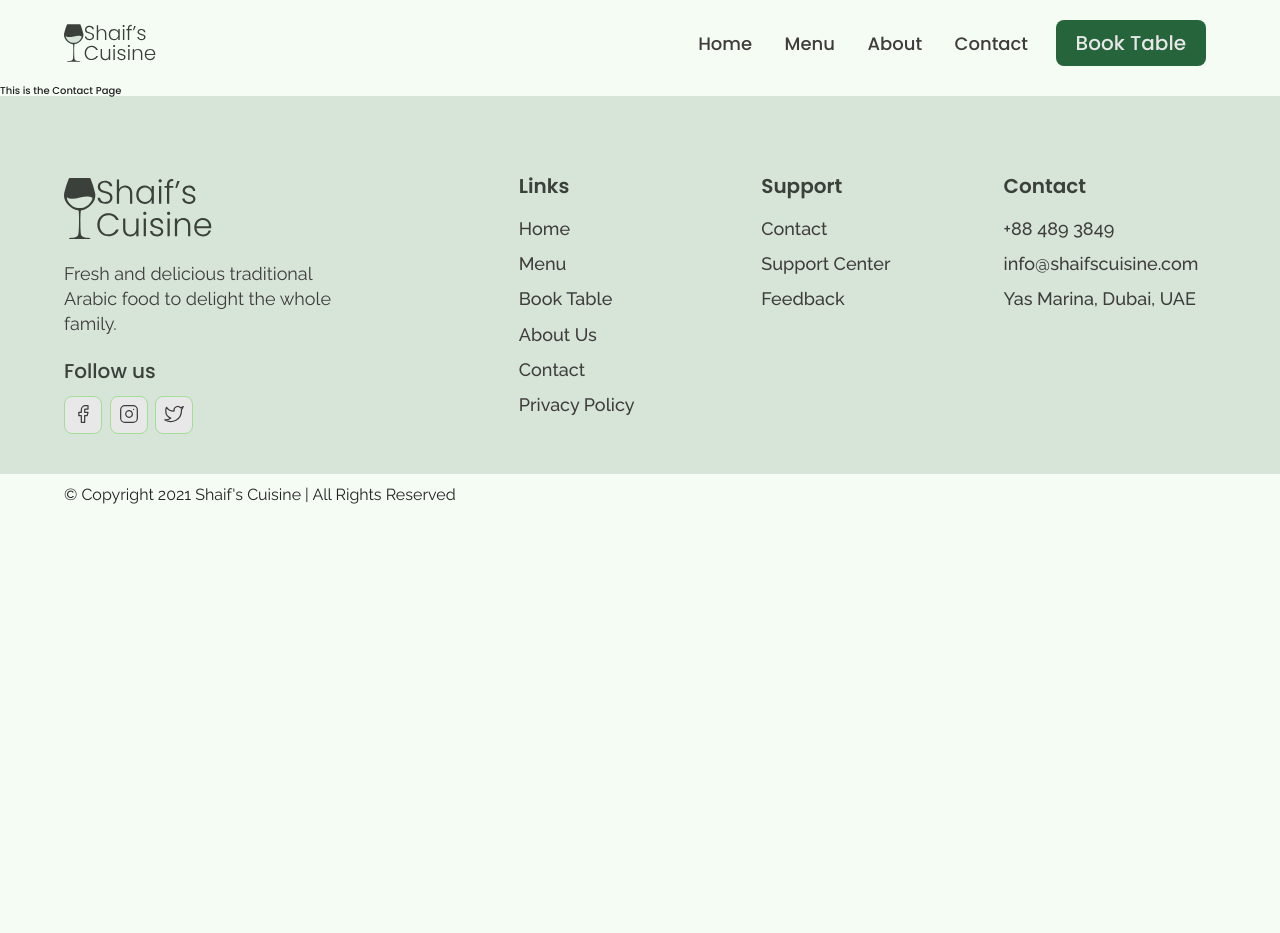
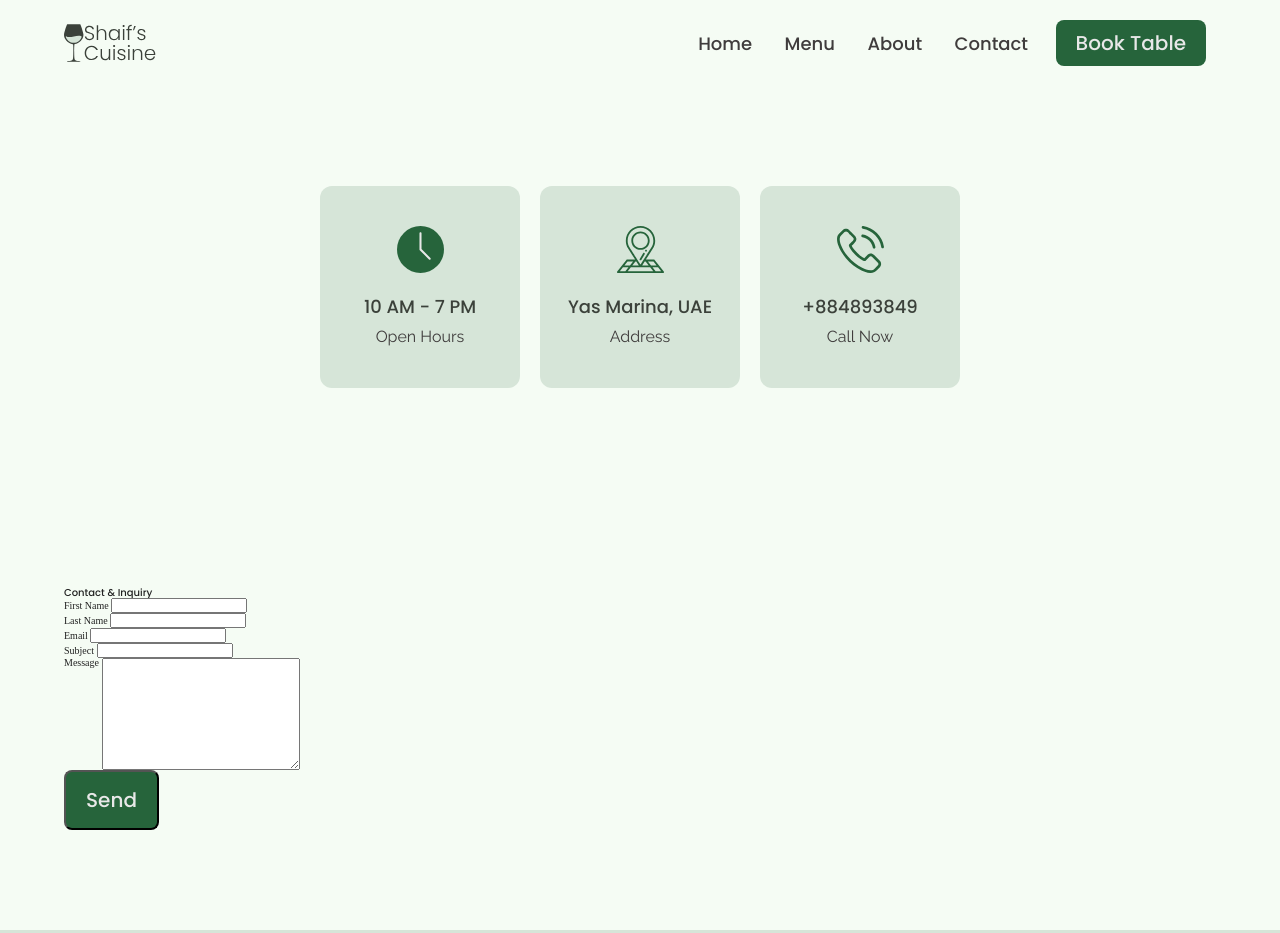
Before and after one commit to njorogejeff/shaifs-restaurant-website, a plain HTML site: page contact.html in a window 1280 px wide. Shown: the top 933 px of the page. Before the commit the page ends 800 px from the top, so only its background shows below. Drawn offline with nearby package versions, Linux system fonts and the light colour scheme.

Commit message:
About Page & Contact Page

```diff
--- a/contact.html
+++ b/contact.html
@@ -48,7 +48,81 @@
         </div>
     </div>
     <!-- End of Nav Section -->
-    <h1>This is the Contact Page</h1>
+
+    <!-- Store Info Section -->
+    <section id="storeInfo" data-aos="fade-up">
+        <div class="container">
+            <div class="storeInfo__wrapper">
+                <div class="storeInfo__item">
+                    <div class="storeInfo__icon">
+                        <img src="./shaif-s-cuisine-starter_files/images/wall-clock-icon.svg" alt="Icon">
+                    </div>
+                    <h3 class="storeInfo__title">
+                        10 AM - 7 PM
+                    </h3>
+                    <p class="storeInfo__text">
+                        Open Hours
+                    </p>
+                </div>
+                <div class="storeInfo__item">
+                    <div class="storeInfo__icon">
+                        <img src="./shaif-s-cuisine-starter_files/images/address-icon.svg" alt="Icon">
+                    </div>
+                    <h3 class="storeInfo__title">
+                        Yas Marina, UAE
+                    </h3>
+                    <p class="storeInfo__text">
+                        Address
+                    </p>
+                </div>
+                <div class="storeInfo__item">
+                    <div class="storeInfo__icon">
+                        <img src="./shaif-s-cuisine-starter_files/images/phone-icon.svg" alt="Icon">
+                    </div>
+                    <h3 class="storeInfo__title">
+                        +884893849
+                    </h3>
+                    <p class="storeInfo__text">
+                        Call Now
+                    </p>
+                </div>
+            </div>
+        </div>
+    </section>
+    <!-- End of Store Info Section -->
+
+    <!-- Contact Form Section -->
+    <section id="form">
+        <div class="container">
+            <h3 class="form__title">Contact & Inquiry</h3>
+            <div class="form__wrapper">
+                <form>
+                    <div class="form__group">
+                        <label for="firstName">First Name</label>
+                        <input type="text" id="firstName" name="first_name" required>
+                    </div>
+                    <div class="form__group">
+                        <label for="lastName">Last Name</label>
+                        <input type="text" name="last_name" id="lastName" required>
+                    </div>
+                    <div class="form__group">
+                        <label for="email">Email</label>
+                        <input type="email" name="email" id="email" required>
+                    </div>
+                    <div class="form__group">
+                        <label for="subject">Subject</label>
+                        <input type="text" name="subject" id="subject" required>
+                    </div>
+                    <div class="form__group">
+                        <label for="message">Message</label>
+                        <textarea name="message" id="message" cols="30" rows="10" required></textarea>
+                    </div>
+                    <button type="submit" class="btn primary-btn">Send</button>
+                </form>
+            </div>
+        </div>
+    </section>
+    <!-- End of Contact Form Section -->
 
     <!-- Footer Section -->
     <footer>
```
Also changed, not shown: about.css (+39 -4 lines), about.html (+26 -0 lines).
